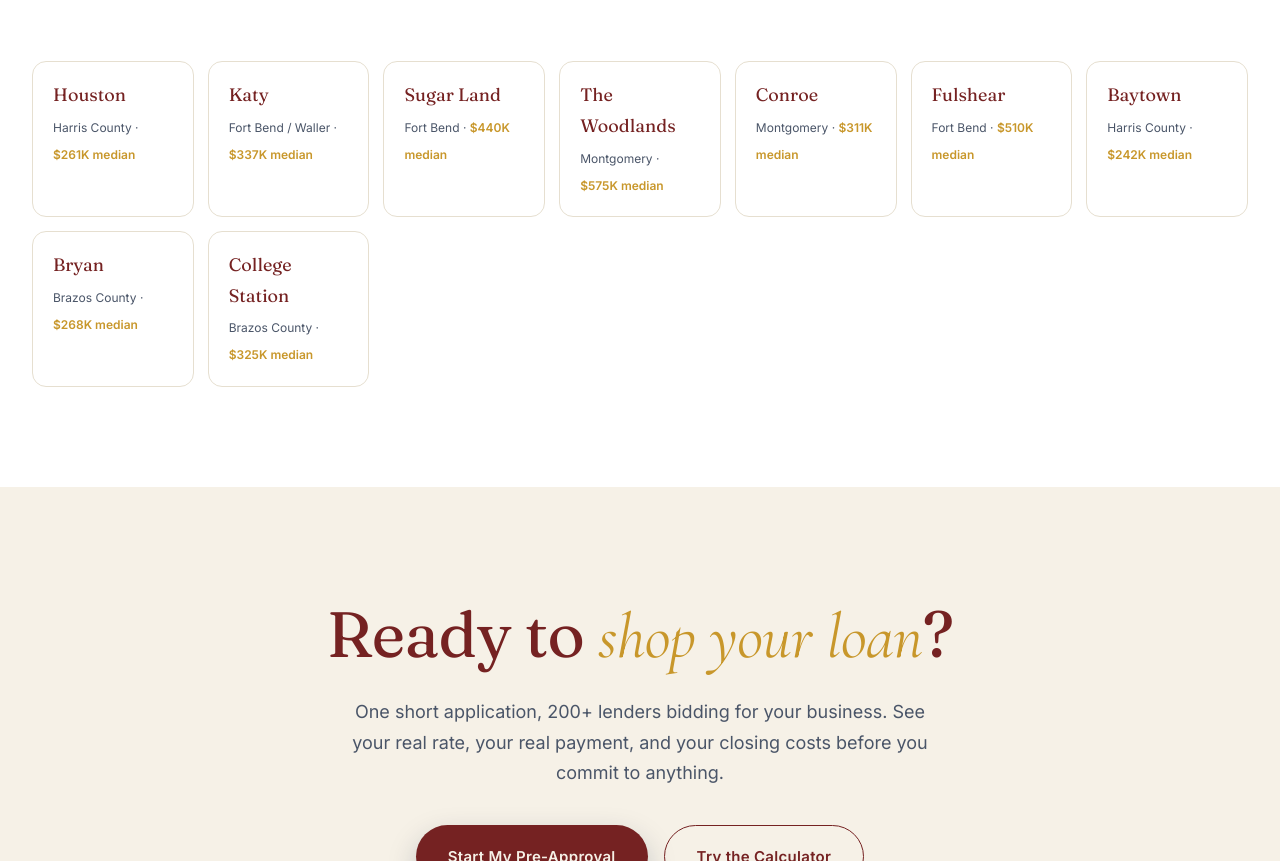
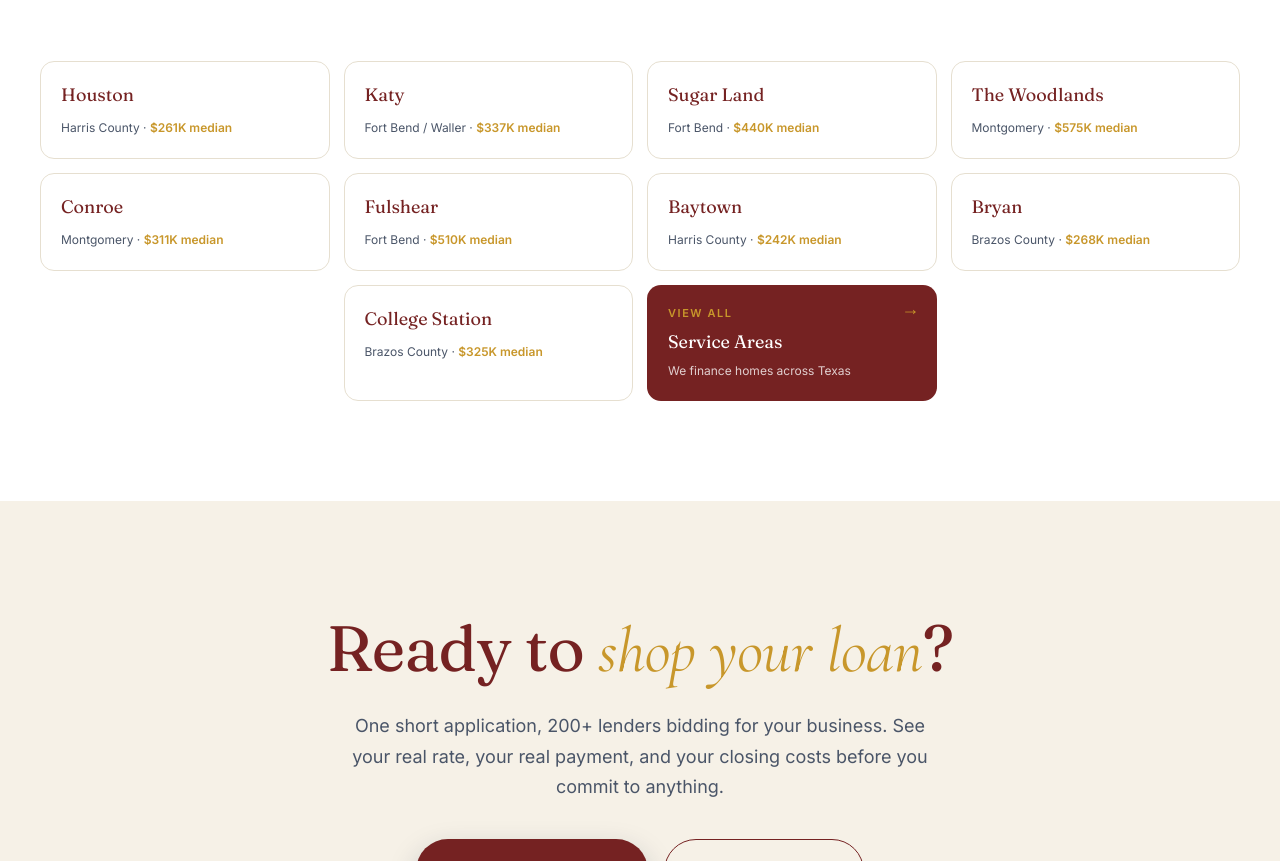
Before and after one commit to taeopic/guarantee-mortgage, a plain HTML site: page site/index.html in a window 1280 px wide. Shown: the part 6724-7585 px from the top of the page. Drawn offline with nearby package versions, Linux system fonts and the light colour scheme.

Commit message:
Rebalance homepage service area grid to 4+4+2 layout with CTA card

```diff
--- a/site/css/styles.css
+++ b/site/css/styles.css
@@ -954,9 +954,14 @@ section { padding: 100px 0; }
 
 .cities-grid {
   display: grid;
-  grid-template-columns: repeat(auto-fit, minmax(160px, 1fr));
+  grid-template-columns: repeat(4, 1fr);
   gap: 14px;
+  max-width: 1200px;
+  margin: 0 auto;
 }
+/* 4 + 4 + 2 layout: center the final two chips on desktop */
+.cities-grid > *:nth-child(9) { grid-column: 2 / span 1; }
+.cities-grid > *:nth-child(10) { grid-column: 3 / span 1; }
 .city-chip {
   background: var(--white);
   border: 1px solid var(--line);
@@ -970,6 +975,41 @@ section { padding: 100px 0; }
 .city-chip .name { font-family: var(--display); font-size: 18px; color: var(--navy); display: block; margin-bottom: 2px; }
 .city-chip .meta { font-size: 12px; color: var(--slate); }
 .city-chip .meta .price { color: var(--gold); font-weight: 600; }
+
+/* CTA variant of the city chip: burgundy background, arrow accent */
+.city-chip.city-chip-cta {
+  background: var(--maroon, var(--navy));
+  border-color: transparent;
+  color: #fff;
+  display: flex;
+  flex-direction: column;
+  justify-content: center;
+  position: relative;
+}
+.city-chip.city-chip-cta .eyebrow {
+  font-family: 'Inter', sans-serif;
+  font-size: 11px;
+  letter-spacing: .14em;
+  text-transform: uppercase;
+  color: var(--gold);
+  font-weight: 600;
+  display: block;
+  margin-bottom: 4px;
+}
+.city-chip.city-chip-cta .name { color: #fff; }
+.city-chip.city-chip-cta .sub { font-size: 12px; color: rgba(255,255,255,0.78); display: block; margin-top: 2px; }
+.city-chip.city-chip-cta .arrow { position: absolute; top: 14px; right: 16px; color: var(--gold); font-weight: 700; font-size: 18px; line-height: 1; }
+.city-chip.city-chip-cta:hover { border-color: var(--gold); transform: translateY(-3px); box-shadow: var(--shadow-sm); }
+
+/* Tablet: 2 columns, drop the explicit centering */
+@media (max-width: 1024px) {
+  .cities-grid { grid-template-columns: repeat(2, 1fr); }
+  .cities-grid > *:nth-child(9),
+  .cities-grid > *:nth-child(10) { grid-column: auto; }
+}
+@media (max-width: 540px) {
+  .cities-grid { grid-template-columns: 1fr 1fr; gap: 10px; }
+}
 
 /* ============== CTA STRIP ============== */
 .cta-strip {
--- a/site/index.html
+++ b/site/index.html
@@ -393,6 +393,12 @@
       <a class="city-chip" href="#"><span class="name">Baytown</span><span class="meta">Harris County &middot; <span class="price">$242K median</span></span></a>
       <a class="city-chip" href="#"><span class="name">Bryan</span><span class="meta">Brazos County &middot; <span class="price">$268K median</span></span></a>
       <a class="city-chip" href="#"><span class="name">College Station</span><span class="meta">Brazos County &middot; <span class="price">$325K median</span></span></a>
+      <a class="city-chip city-chip-cta" href="locations.html">
+        <span class="eyebrow">View All</span>
+        <span class="name">Service Areas</span>
+        <span class="sub">We finance homes across Texas</span>
+        <span class="arrow" aria-hidden="true">&rarr;</span>
+      </a>
     </div>
   </div>
 </section>
```
